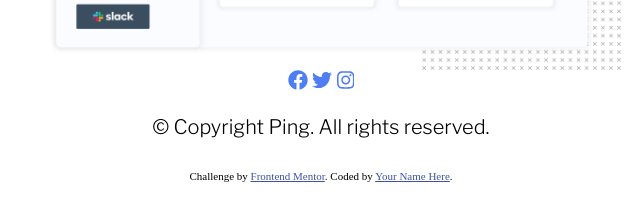
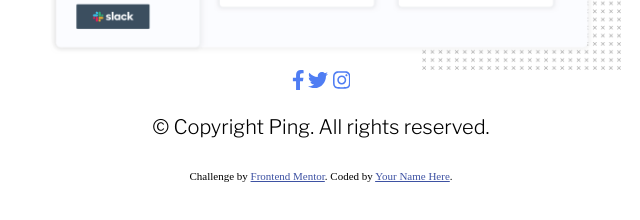
Before and after one commit to Stacihs/ping-coming-soon-page-master, a plain HTML site: page index.html in a window 1280 px wide. Shown: the part 566-786 px from the top of the page, 319-959 px from the left. Drawn offline with nearby package versions, Linux system fonts and the light colour scheme.

Commit message:
index.html: Swap out facebook svg with different version

```diff
--- a/index.html
+++ b/index.html
@@ -47,14 +47,14 @@
 
         <div class="social">
           <span><svg xmlns="http://www.w3.org/2000/svg" height="1em"
-              viewBox="0 0 512 512"><!--! Font Awesome Free 6.4.2 by @fontawesome - https://fontawesome.com License - https://fontawesome.com/license (Commercial License) Copyright 2023 Fonticons, Inc. -->
+              viewBox="0 0 320 512"><!--! Font Awesome Free 6.4.2 by @fontawesome - https://fontawesome.com License - https://fontawesome.com/license (Commercial License) Copyright 2023 Fonticons, Inc. -->
               <style>
                 svg {
                   fill: #4f7df3
                 }
               </style>
               <path
-                d="M504 256C504 119 393 8 256 8S8 119 8 256c0 123.78 90.69 226.38 209.25 245V327.69h-63V256h63v-54.64c0-62.15 37-96.48 93.67-96.48 27.14 0 55.52 4.84 55.52 4.84v61h-31.28c-30.8 0-40.41 19.12-40.41 38.73V256h68.78l-11 71.69h-57.78V501C413.31 482.38 504 379.78 504 256z" />
+                d="M279.14 288l14.22-92.66h-88.91v-60.13c0-25.35 12.42-50.06 52.24-50.06h40.42V6.26S260.43 0 225.36 0c-73.22 0-121.08 44.38-121.08 124.72v70.62H22.89V288h81.39v224h100.17V288z" />
             </svg></span>
           <span><svg xmlns="http://www.w3.org/2000/svg" height="1em"
               viewBox="0 0 512 512"><!--! Font Awesome Free 6.4.2 by @fontawesome - https://fontawesome.com License - https://fontawesome.com/license (Commercial License) Copyright 2023 Fonticons, Inc. -->
```
